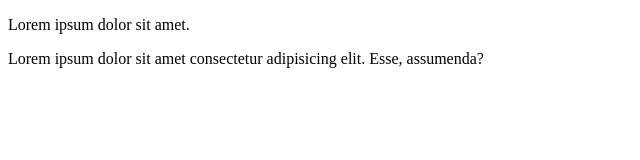
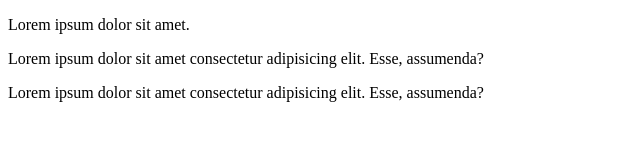
Before and after one commit to Vlad-Ramnicianu/Github-test-commit-from-VSCode, a plain HTML site: page index.html in a window 1280 px wide. Shown: the whole page, without its empty margins (0-640 px from the left). Drawn offline with Linux system fonts and the light colour scheme.

Commit message:
added a second file and modified index

```diff
--- a/index.html
+++ b/index.html
@@ -13,6 +13,9 @@
         <p>
             Lorem ipsum dolor sit amet consectetur adipisicing elit. Esse, assumenda?
         </p>
+        <p>
+            Lorem ipsum dolor sit amet consectetur adipisicing elit. Esse, assumenda?
+        </p>
     </div>
 </body>
 </html>
--- /dev/null
+++ b/styles.css
@@ -0,0 +1 @@
+/* test second file */
```
